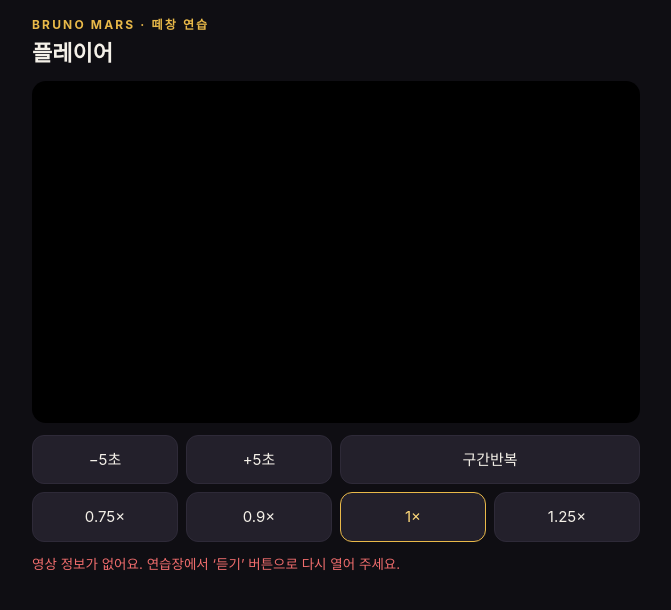
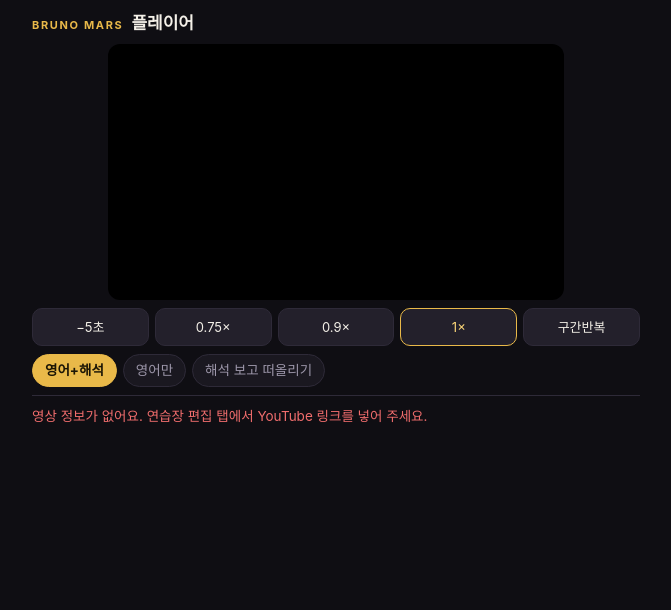
Before and after one commit to segae85/bruno-lyrics, a plain HTML site: page player.html in a window 1280 px wide. Shown: the whole page, without its empty margins (304-975 px from the left). Drawn offline with Linux system fonts and the light colour scheme.

Commit message:
플레이어에 가사 표시 추가 (가사는 주소 # 뒤로 전달, 저장소에는 없음)
Co-Authored-By: Claude Opus 5.5 <noreply@anthropic.com>

```diff
--- a/player.html
+++ b/player.html
@@ -7,48 +7,106 @@
 <meta name="referrer" content="strict-origin-when-cross-origin">
 <title>떼창 연습 플레이어</title>
 <style>
-:root{color-scheme:dark;--bg:#0f0e13;--card:#1a1820;--card2:#23202b;--line:#2e2a38;--text:#f4f0e8;--muted:#9d97aa;--gold:#e9b949;--gold2:#ffd97a;--ink:#1b1505;--bad:#f06d6d}
+:root{color-scheme:dark;--bg:#0f0e13;--card:#1a1820;--card2:#23202b;--line:#2e2a38;--text:#f4f0e8;--muted:#9d97aa;--gold:#e9b949;--gold2:#ffd97a;--ink:#1b1505;--bad:#f06d6d;--blue:#86adff}
 *{box-sizing:border-box}
 body{margin:0;background:var(--bg);color:var(--text);font:16px/1.55 -apple-system,BlinkMacSystemFont,"Apple SD Gothic Neo","Noto Sans KR","Segoe UI",sans-serif;-webkit-tap-highlight-color:transparent}
-.wrap{max-width:640px;margin:0 auto;padding:calc(16px + env(safe-area-inset-top,0px)) 16px calc(32px + env(safe-area-inset-bottom,0px))}
-.eyebrow{font-size:12px;letter-spacing:.18em;color:var(--gold);font-weight:700}
-h1{margin:4px 0 14px;font-size:22px;line-height:1.3;text-wrap:balance}
-.yt{position:relative;aspect-ratio:16/9;max-width:100%;border-radius:14px;overflow:hidden;background:#000}
+.wrap{max-width:640px;margin:0 auto;padding:0 16px calc(40px + env(safe-area-inset-bottom,0px))}
+.stick{position:sticky;top:0;z-index:5;background:var(--bg);padding-top:calc(10px + env(safe-area-inset-top,0px));padding-bottom:8px;border-bottom:1px solid var(--line)}
+.head{display:flex;align-items:baseline;gap:8px;margin-bottom:8px;min-width:0}
+.head b{font-size:17px;white-space:nowrap;overflow:hidden;text-overflow:ellipsis}
+.head small{color:var(--gold);font-size:11px;letter-spacing:.15em;font-weight:700;flex:none}
+.yt{position:relative;aspect-ratio:16/9;max-width:100%;max-height:32vh;margin:0 auto;border-radius:12px;overflow:hidden;background:#000}
 .yt iframe{position:absolute;inset:0;width:100%;height:100%;border:0}
-.ctl{display:grid;grid-template-columns:repeat(4,1fr);gap:8px;margin-top:12px}
-.ctl button{border:1px solid var(--line);background:var(--card2);color:var(--text);border-radius:12px;padding:12px 4px;font:inherit;font-size:15px}
+.ctl{display:flex;gap:6px;margin-top:8px}
+.ctl button{flex:1;border:1px solid var(--line);background:var(--card2);color:var(--text);border-radius:10px;padding:8px 2px;font:inherit;font-size:13px;white-space:nowrap}
 .ctl button.on{border-color:var(--gold);color:var(--gold2)}
-.ctl .wide{grid-column:span 2}
-.hint{color:var(--muted);font-size:13.5px;margin:12px 0 0}
+.chips{display:flex;gap:6px;margin-top:8px;flex-wrap:wrap}
+.chip{border:1px solid var(--line);background:var(--card);color:var(--muted);border-radius:99px;padding:5px 12px;font:inherit;font-size:13.5px}
+.chip.on{background:var(--gold);border-color:var(--gold);color:var(--ink);font-weight:700}
+.lyr{padding-top:8px}
+.sec{color:var(--gold);font-size:13px;font-weight:700;letter-spacing:.04em;margin:18px 0 6px}
+.gap{height:14px}
+.ln{padding:5px 0}
+.ln .en{font-size:17.5px;line-height:1.5}
+.ln .kr{font-size:14.5px;color:var(--muted);line-height:1.5}
+.lyr.quiz .ln{display:flex;flex-direction:column-reverse;cursor:pointer}
+.lyr.quiz .ln .kr{color:var(--text);font-size:15.5px}
+.lyr.quiz .ln .en{filter:blur(7px);color:var(--blue);transition:filter .2s;user-select:none}
+.lyr.quiz .ln.show .en{filter:none}
+.hint{color:var(--muted);font-size:13.5px;margin:10px 0 0}
 .err{color:var(--bad)}
 :focus-visible{outline:2px solid var(--gold);outline-offset:2px}
+@media (prefers-reduced-motion:reduce){*{transition:none!important}}
 </style>
 </head>
 <body>
 <div class="wrap">
-  <div class="eyebrow">BRUNO MARS · 떼창 연습</div>
-  <h1 id="ttl">플레이어</h1>
+  <div class="stick">
+    <div class="head"><small>BRUNO MARS</small><b id="ttl">플레이어</b></div>
     <div class="yt"><div id="ytp"></div></div>
     <div class="ctl">
       <button data-sk="-5">−5초</button>
-    <button data-sk="5">+5초</button>
-    <button data-ab class="wide">구간반복</button>
       <button data-r="0.75">0.75×</button>
       <button data-r="0.9">0.9×</button>
       <button data-r="1" class="on">1×</button>
-    <button data-r="1.25">1.25×</button>
+      <button data-ab>구간반복</button>
     </div>
-  <p class="hint" id="msg">구간반복: 시작 지점에서 한 번, 끝 지점에서 한 번 누르면 그 사이를 계속 반복해요. 다 들었으면 뒤로 가기로 연습장에 돌아가세요.</p>
+    <div class="chips" id="modes">
+      <button class="chip on" data-m="both">영어+해석</button>
+      <button class="chip" data-m="en">영어만</button>
+      <button class="chip" data-m="quiz">해석 보고 떠올리기</button>
+    </div>
+  </div>
+  <p class="hint" id="msg" hidden></p>
+  <div class="lyr both" id="lyr"></div>
 </div>
 <script>
 (() => {
+  const esc = s => String(s ?? "").replace(/[&<>"']/g, c => ({"&":"&amp;","<":"&lt;",">":"&gt;",'"':"&quot;","'":"&#39;"}[c]));
   const p = new URLSearchParams(location.search);
-  const vid = (p.get("v") || "").match(/^[\w-]{11}$/) ? p.get("v") : null;
+  const vid = /^[\w-]{11}$/.test(p.get("v") || "") ? p.get("v") : null;
   const t = p.get("t");
   if (t) { document.getElementById("ttl").textContent = t; document.title = t + " · 떼창 연습"; }
   const msg = document.getElementById("msg");
-  if (!vid) { msg.className = "hint err"; msg.textContent = "영상 정보가 없어요. 연습장에서 ‘듣기’ 버튼으로 다시 열어 주세요."; return; }
+  const say = (text, bad) => { msg.hidden = false; msg.className = "hint" + (bad ? " err" : ""); msg.textContent = text; };
 
+  // 가사는 연습장에서 주소의 # 뒤에 담아 넘겨줌 (서버로 전송되지 않고 이 기기에서만 읽힘)
+  let L = null;
+  try {
+    const h = location.hash.slice(1);
+    if (h) {
+      const b64 = h.replace(/-/g, "+").replace(/_/g, "/");
+      const bin = atob(b64 + "===".slice((b64.length + 3) % 4));
+      L = JSON.parse(new TextDecoder().decode(Uint8Array.from(bin, c => c.charCodeAt(0))));
+    }
+  } catch (e) { L = null; }
+
+  const lyr = document.getElementById("lyr");
+  function render() {
+    if (!L || !(L.en || "").trim()) { lyr.innerHTML = ""; say("가사가 없어요. 연습장의 ‘바로 듣기’ 버튼으로 열어 주세요.", false); return; }
+    const en = L.en.replace(/\r/g, "").split("\n"), kr = (L.kr || "").replace(/\r/g, "").split("\n");
+    const md = lyr.className.split(" ")[1];
+    let out = "", lastGap = true;
+    en.forEach((l, i) => {
+      const s = l.trim();
+      if (!s) { if (!lastGap) out += '<div class="gap"></div>'; lastGap = true; return; }
+      lastGap = false;
+      if (/^\[.*\]$/.test(s)) { out += `<div class="sec">${esc(s)}</div>`; return; }
+      const k = (kr[i] || "").trim();
+      out += `<div class="ln"><div class="en">${esc(s)}</div>${md !== "en" && (k || md === "quiz") ? `<div class="kr">${esc(k || "(해석 없음)")}</div>` : ""}</div>`;
+    });
+    lyr.innerHTML = out;
+  }
+  document.getElementById("modes").onclick = e => {
+    const b = e.target.closest("[data-m]"); if (!b) return;
+    lyr.className = "lyr " + b.dataset.m;
+    document.querySelectorAll("[data-m]").forEach(x => x.classList.toggle("on", x === b));
+    render();
+  };
+  lyr.onclick = e => { if (lyr.classList.contains("quiz")) { const ln = e.target.closest(".ln"); if (ln) ln.classList.toggle("show"); } };
+  render();
+
+  if (!vid) { say("영상 정보가 없어요. 연습장 편집 탭에서 YouTube 링크를 넣어 주세요.", true); return; }
   let player = null, rate = 1;
   const ab = { a: null, b: null }, abBtn = document.querySelector("[data-ab]");
   const now = () => (player && player.getCurrentTime ? player.getCurrentTime() : 0);
@@ -58,13 +116,13 @@ h1{margin:4px 0 14px;font-size:22px;line-height:1.3;text-wrap:balance}
       playerVars: { playsinline: 1, rel: 0 },
       events: {
         onStateChange: e => { if (e.data === 1 && rate !== 1) player.setPlaybackRate(rate); },
-        onError: () => { msg.className = "hint err"; msg.textContent = "이 영상은 다른 사이트에서 재생이 막혀 있어요. 연습장 편집 탭에서 같은 곡의 다른 영상(공식 오디오, 가사 영상 등) 링크로 바꿔 주세요."; }
+        onError: () => say("이 영상은 다른 사이트에서 재생이 막혀 있어요. 연습장 편집 탭에서 같은 곡의 다른 영상(공식 오디오, 가사 영상 등) 링크로 바꿔 주세요.", true)
       }
     });
   };
   const s = document.createElement("script");
   s.src = "https://www.youtube.com/iframe_api";
-  s.onerror = () => { msg.className = "hint err"; msg.textContent = "YouTube 플레이어를 불러오지 못했어요. 인터넷 연결을 확인해 주세요."; };
+  s.onerror = () => say("YouTube 플레이어를 불러오지 못했어요. 인터넷 연결을 확인해 주세요.", true);
   document.head.appendChild(s);
 
   setInterval(() => { if (ab.b != null && now() >= ab.b) player.seekTo(ab.a, true); }, 200);
@@ -76,7 +134,7 @@ h1{margin:4px 0 14px;font-size:22px;line-height:1.3;text-wrap:balance}
       document.querySelectorAll("[data-r]").forEach(x => x.classList.toggle("on", x === b));
     }
     if (b.hasAttribute("data-ab")) {
-      if (ab.a == null) { ab.a = now(); abBtn.textContent = "끝 지점 찍기"; abBtn.classList.add("on"); }
+      if (ab.a == null) { ab.a = now(); abBtn.textContent = "끝 찍기"; abBtn.classList.add("on"); }
       else if (ab.b == null) {
         if (now() <= ab.a) return;
         ab.b = now(); player.seekTo(ab.a, true); abBtn.textContent = "반복 해제";
```
Lines whose indentation alone changed are shown as unchanged.
